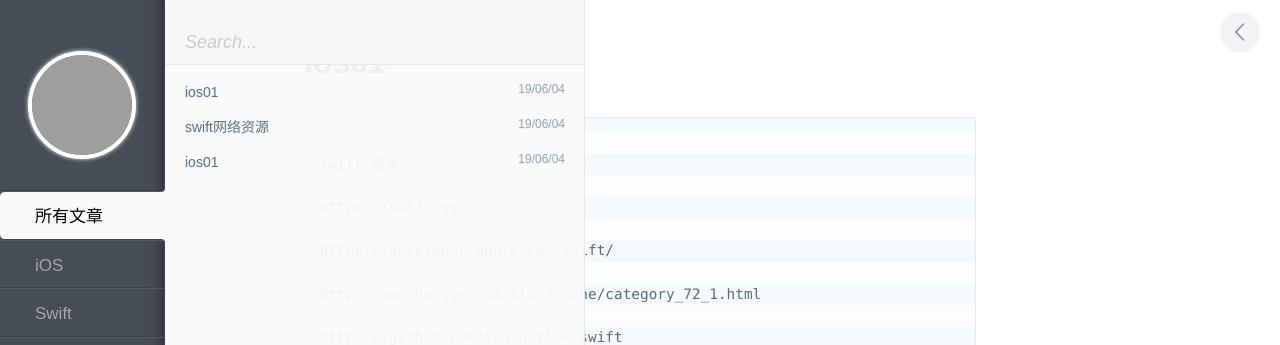
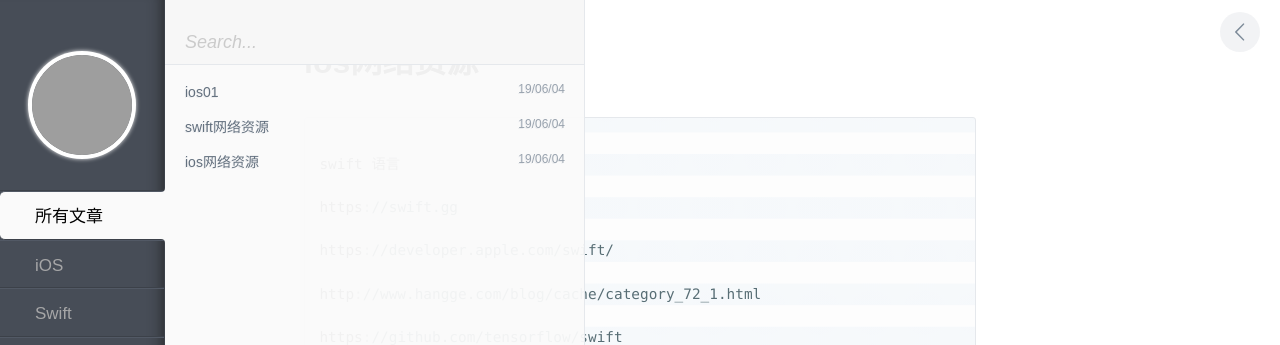
Before and after one commit to SwiftUIs/swiftuis.github.io, a Jekyll site: the page built from _posts/ios/2019-06-04-ios01.md, in a window 1280 px wide, cut to the strip 0-345 px from the top of the page. Built offline with Jekyll 4.4.1, drawn with Linux system fonts in a browser that asks for light colours; grey boxes are pictures that could not be loaded.

Commit message:
Update 2019-06-04-ios01.md

````diff
--- a/_posts/ios/2019-06-04-ios01.md
+++ b/_posts/ios/2019-06-04-ios01.md
@@ -1,6 +1,6 @@
 ---
 layout: post
-title: ios01
+title: ios网络资源
 category: iOS
 tags: iOS
 description:
@@ -31,8 +31,3 @@ https://developer.apple.com/xcode/swiftui/
 
 
 ```
-
-
-
-<script language="javascript" type="text/javascript" src="//js.users.51.la/19176892.js"></script>
-<noscript><a href="//www.51.la/?19176892" target="_blank"><img alt="&#x6211;&#x8981;&#x5566;&#x514D;&#x8D39;&#x7EDF;&#x8BA1;" src="//img.users.51.la/19176892.asp" style="border:none" /></a></noscript>
````
